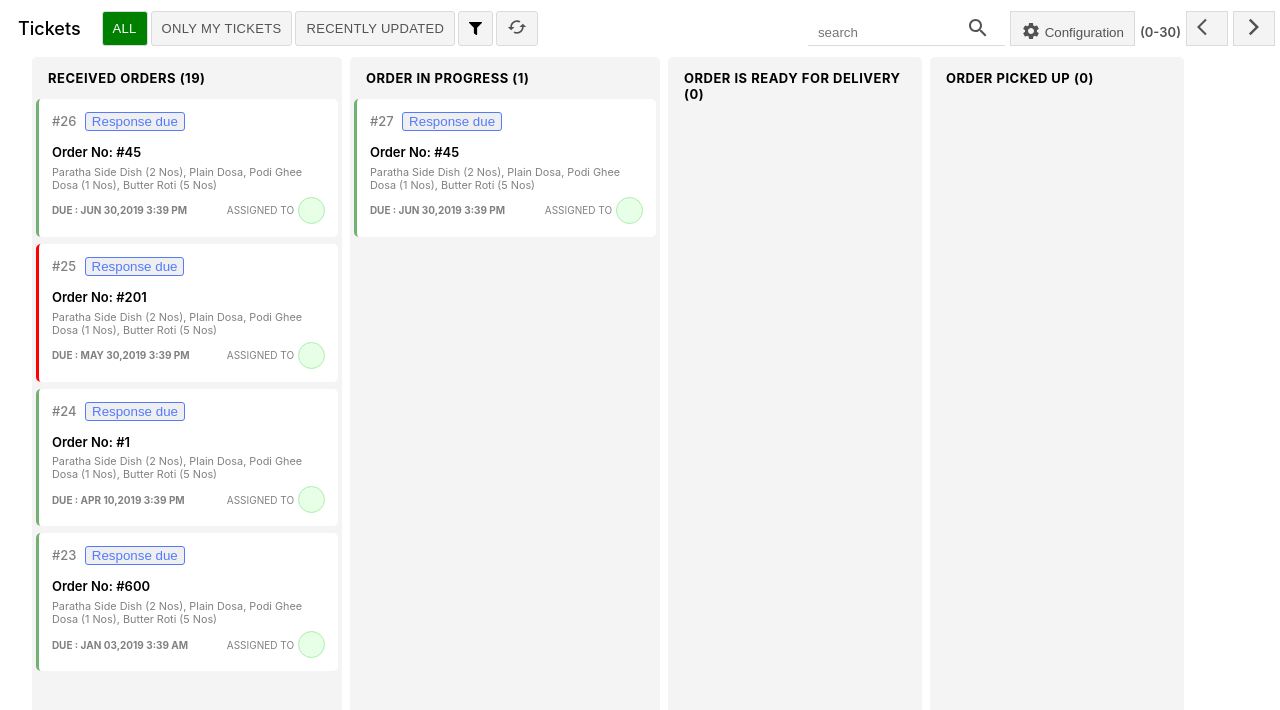
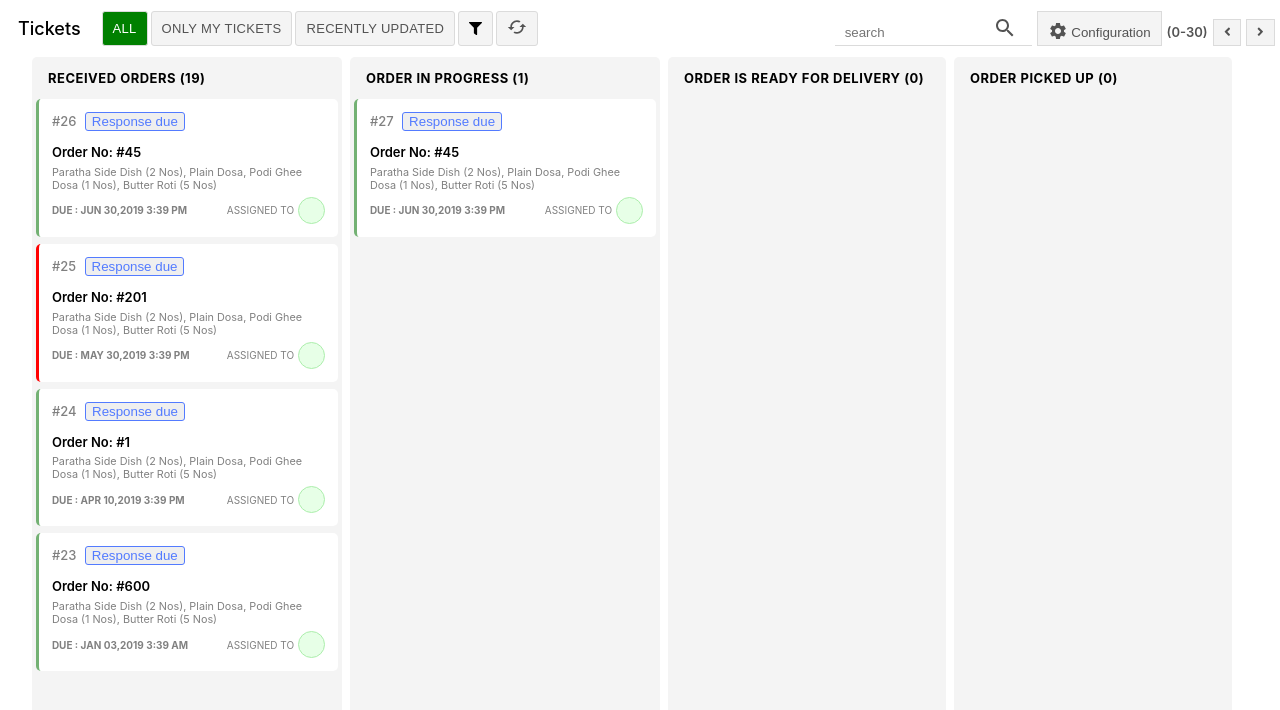
Before and after one commit to Narmadhu/KanbanBoardUi, a React (Create React App) app: page / in a window 1280 px wide. Shown: the top 710 px of the page. Built offline with nearby package versions, Linux system fonts and the light colour scheme.

Commit message:
added style to all

```diff
--- a/src/Components/Nav/Icons.js
+++ b/src/Components/Nav/Icons.js
@@ -1,4 +1,4 @@
 import { library } from "@fortawesome/fontawesome-svg-core";
-import { faFilter } from "@fortawesome/free-solid-svg-icons";
+import { faFilter ,faAngleLeft,faAngleRight} from "@fortawesome/free-solid-svg-icons";
 
-library.add(faFilter)
+library.add(faFilter,faAngleLeft,faAngleRight)
--- a/src/Components/Nav/Left/LeftPart.js
+++ b/src/Components/Nav/Left/LeftPart.js
@@ -34,7 +34,7 @@ function LeftPart() {
       <button>recently updated</button>
       {/* <button><CachedIcon fontSize="small" /></button> */}
       <button><FontAwesomeIcon icon="filter" color="black" /></button>
-      <button> <CachedIcon fontSize="small" /></button>
+      <button> <CachedIcon fontSize="small" color="black" /></button>
       </div>
     </div>
   );
--- a/src/Components/Nav/Right/RightPart.js
+++ b/src/Components/Nav/Right/RightPart.js
@@ -5,6 +5,7 @@ import SettingsIcon from '@material-ui/icons/Settings';
 import SearchIcon from '@material-ui/icons/Search';
 import Button from '@material-ui/core/Button';
 import Input from '@material-ui/core/Input';
+import { FontAwesomeIcon } from "@fortawesome/react-fontawesome";
 
 function RightPart() {
   return (
@@ -14,8 +15,10 @@ function RightPart() {
         <span className="input-icons" ><input placeholder="search" type="text" /><SearchIcon className="icon" /></span>
         <button><SettingsIcon className="settings" fontSize="small" /> Configuration</button>
         <span>(0-30)</span>
-        <button><ArrowBackIosIcon fontSize="small" /></button>
-        <button> <ArrowForwardIosIcon fontSize="small" /></button>
+        {/* <button><ArrowBackIosIcon fontSize="small" /></button> */}
+        <button><FontAwesomeIcon icon="angle-left" /></button>
+        <button><FontAwesomeIcon icon="angle-right" /></button>
+        {/* <button> <ArrowForwardIosIcon fontSize="small" /></button> */}
     </div>
   );
 }
--- a/src/Components/Tickets/Tickets.css
+++ b/src/Components/Tickets/Tickets.css
@@ -4,7 +4,7 @@
     grid-gap: 8px;
 }
 .tickets{
-    padding: 0 6em 0 2em ;
+    padding: 0 3em 0 2em ;
 }
 .grid > div{
     background-color: #f4f4f4;
```
